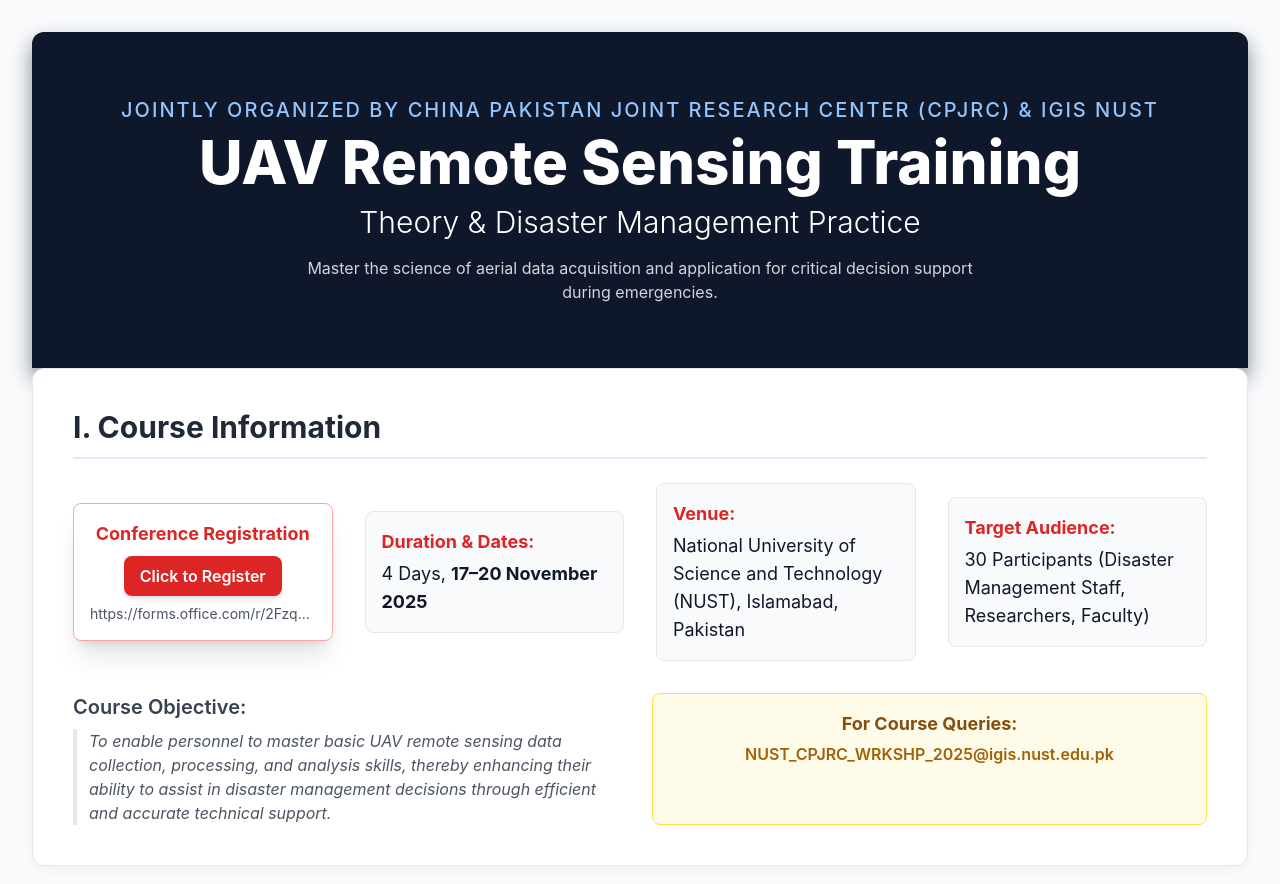
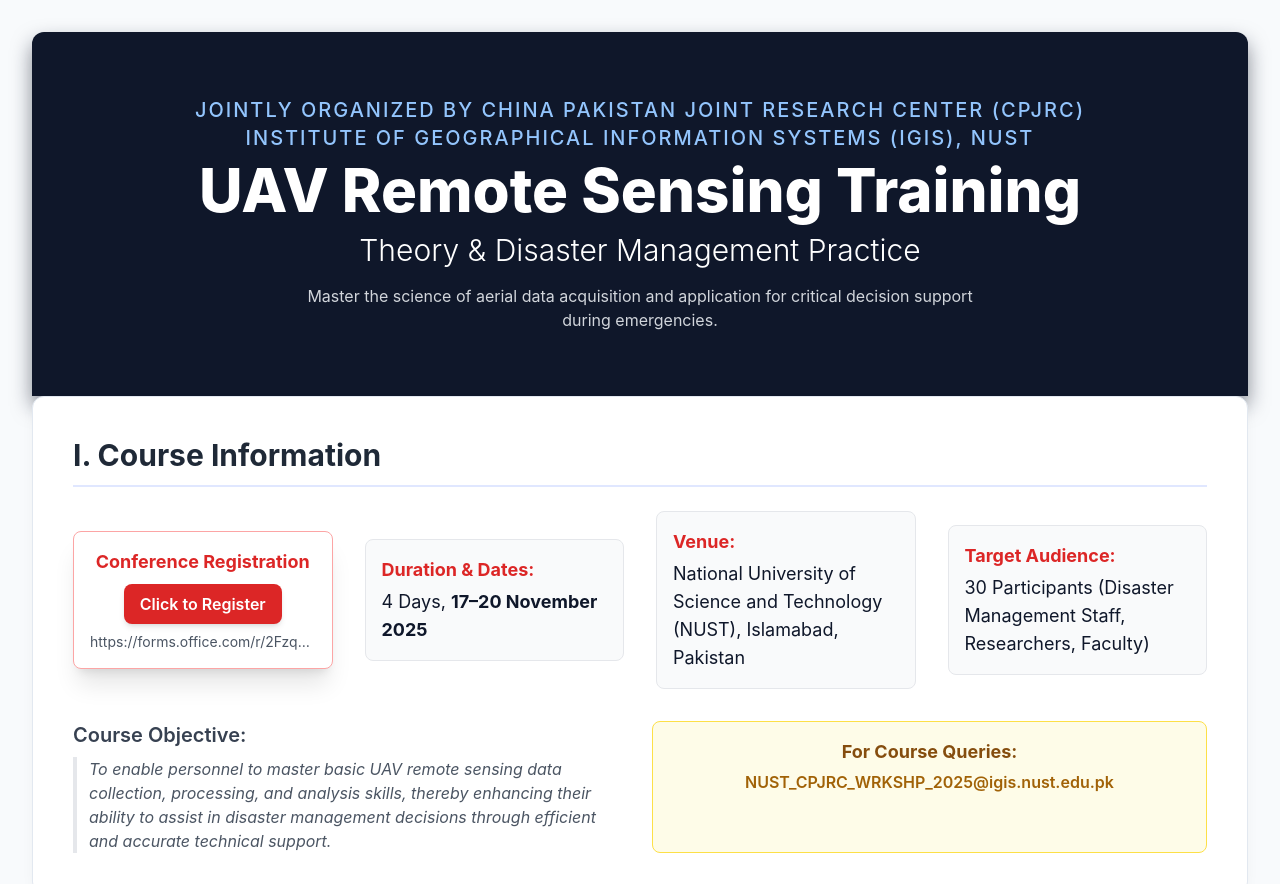
Before and after one commit to NUSTCPJRC2025/NUSTCPJRC2025.github.io, a plain HTML site: page index.html in a window 1280 px wide. Shown: the top 884 px of the page. Drawn offline with nearby package versions, Linux system fonts and the light colour scheme.

Commit message:
Update index.html

```diff
--- a/index.html
+++ b/index.html
@@ -83,7 +83,7 @@
         <!-- Header Section -->
         <header class="header-section text-center">
             <p class="text-xl font-medium uppercase tracking-widest text-blue-300 mb-2">
-                Jointly Organized by China Pakistan Joint Research Center (CPJRC) & IGIS NUST
+                Jointly Organized by China Pakistan Joint Research Center (CPJRC) </br>  Institute of Geographical Information Systems (IGIS), NUST
             </p>
             <h1 class="text-5xl sm:text-6xl font-extrabold mb-3">UAV Remote Sensing Training</h1>
             <h2 class="text-2xl sm:text-3xl font-light">Theory & Disaster Management Practice</h2>
```
